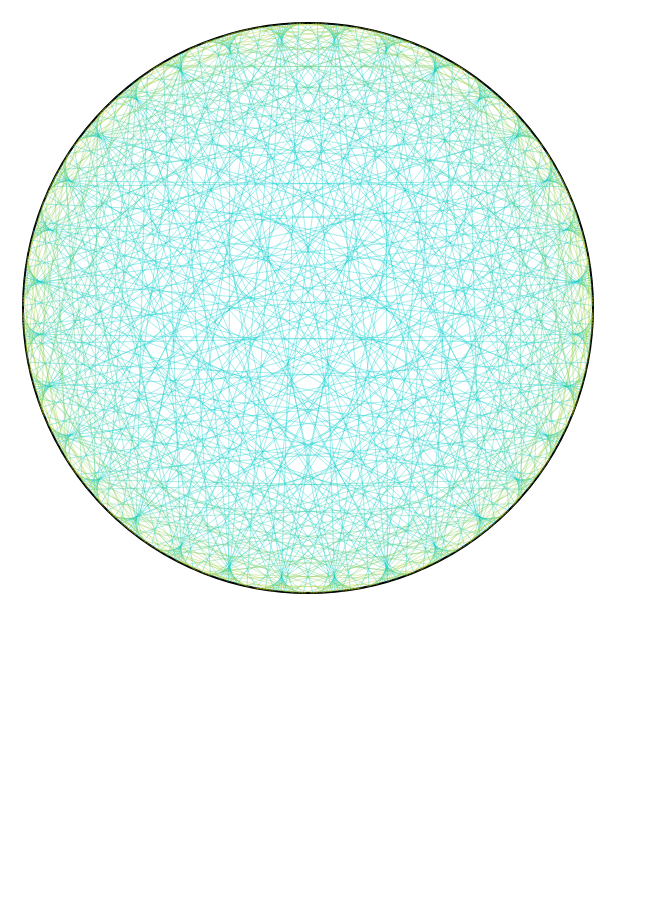
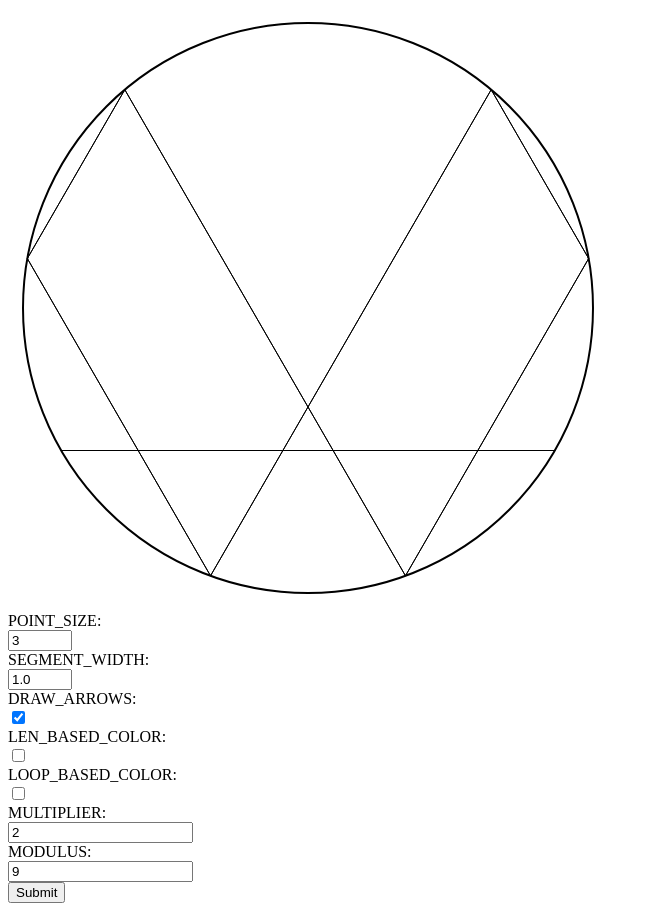
Before and after one commit to SiLiKhon/ModularDiagram, a plain HTML site: page index.html in a window 1280 px wide. Shown: the whole page, without its empty margins (0-649 px from the left). Before the commit the page ends 800 px from the top, so only its background shows below. Drawn offline with Linux system fonts and the light colour scheme.

Commit message:
simple interface

```diff
--- a/index.html
+++ b/index.html
@@ -5,6 +5,16 @@
     </head>
     <body onload="onLoad();">
         <canvas id="diagram" width="600" height="600"></canvas>
+        <form>
+            <label for="POINT_SIZE">POINT_SIZE:</label><br><input type="number" id="POINT_SIZE" name="POINT_SIZE" value="3" min="0.1" max="5.0" step="0.1"><br>
+            <label for="SEGMENT_WIDTH">SEGMENT_WIDTH:</label><br><input type="number" id="SEGMENT_WIDTH" name="SEGMENT_WIDTH" value="1.0" min="0.1" max="5.0" step="0.1"><br>
+            <label for="DRAW_ARROWS">DRAW_ARROWS:</label><br><input type="checkbox" id="DRAW_ARROWS" name="DRAW_ARROWS" checked><br>
+            <label for="LEN_BASED_COLOR">LEN_BASED_COLOR:</label><br><input type="checkbox" id="LEN_BASED_COLOR" name="LEN_BASED_COLOR"><br>
+            <label for="LOOP_BASED_COLOR">LOOP_BASED_COLOR:</label><br><input type="checkbox" id="LOOP_BASED_COLOR" name="LOOP_BASED_COLOR"><br>
+            <label for="MULTIPLIER">MULTIPLIER:</label><br><input type="number" id="MULTIPLIER" name="MULTIPLIER" min="1" step="1" value="2"><br>
+            <label for="MODULUS">MODULUS:</label><br><input type="number" id="MODULUS" name="MODULUS" min="1" step="1" value="9"><br>
+            <input type="submit" value="Submit">
+          </form>
     </body>
     <script src="main.js"></script>
 </html>
--- a/main.js
+++ b/main.js
@@ -1,18 +1,58 @@
-var CIRCLE_COLOR = "#000000";
-var CIRCLE_LW = 2;
-var POINT_COLOR = "#000000";
-var POINT_SIZE = 0.5;
-var SEGMENT_WIDTH = 0.2;
-var ARROW_MARGIN = 20;
-var ARROW_CAPLEN = 12;
-var ARROW_CAPWIDTH = 10;
+var SETUP = {
+    "CIRCLE_COLOR" : "#000000",
+    "CIRCLE_LW" : 2,
+    "POINT_COLOR" : "#000000",
+    "POINT_SIZE" : 0.5,
+    "SEGMENT_WIDTH" : 1.0,
+    "ARROW_MARGIN" : 20,
+    "ARROW_CAPLEN" : 12,
+    "ARROW_CAPWIDTH" : 10,
+    "DRAW_ARROWS" : false,
+    "LEN_BASED_COLOR" : false,
+    "LOOP_BASED_COLOR" : false,
+    "MULTIPLIER" : 2,
+    "MODULUS" : 9,
+}
 
-var DRAW_ARROWS = false;
-var LEN_BASED_COLOR = true;
-var LOOP_BASED_COLOR = false;
+// based on https://stackoverflow.com/a/4209094/3801744
+function setQueryVariable(variable, type) {
+    var query = window.location.search.substring(1);
+    var vars = query.split("&");
+    for (var i = 0; i < vars.length; i++) {
+        var pair = vars[i].split("=");
+        if (pair[0] == variable) {
+            if (pair[1]) SETUP[variable] = type(pair[1]);
+        }
+    }
+}
 
-var MULTIPLIER = 33;
-var MODULUS = 567;
+setQueryVariable("CIRCLE_COLOR", String);
+setQueryVariable("CIRCLE_LW", Number);
+setQueryVariable("POINT_COLOR", String);
+setQueryVariable("POINT_SIZE", Number);
+setQueryVariable("SEGMENT_WIDTH", Number);
+setQueryVariable("ARROW_MARGIN", Number);
+setQueryVariable("ARROW_CAPLEN", Number);
+setQueryVariable("ARROW_CAPWIDTH", Number);
+setQueryVariable("DRAW_ARROWS", Boolean);
+setQueryVariable("LEN_BASED_COLOR", Boolean);
+setQueryVariable("LOOP_BASED_COLOR", Boolean);
+setQueryVariable("MULTIPLIER", Number);
+setQueryVariable("MODULUS", Number);
+
+var CIRCLE_COLOR = SETUP["CIRCLE_COLOR"];
+var CIRCLE_LW = SETUP["CIRCLE_LW"];
+var POINT_COLOR = SETUP["POINT_COLOR"];
+var POINT_SIZE = SETUP["POINT_SIZE"];
+var SEGMENT_WIDTH = SETUP["SEGMENT_WIDTH"];
+var ARROW_MARGIN = SETUP["ARROW_MARGIN"];
+var ARROW_CAPLEN = SETUP["ARROW_CAPLEN"];
+var ARROW_CAPWIDTH = SETUP["ARROW_CAPWIDTH"];
+var DRAW_ARROWS = SETUP["DRAW_ARROWS"];
+var LEN_BASED_COLOR = SETUP["LEN_BASED_COLOR"];
+var LOOP_BASED_COLOR = SETUP["LOOP_BASED_COLOR"];
+var MULTIPLIER = SETUP["MULTIPLIER"];
+var MODULUS = SETUP["MODULUS"];
 
 
 function colorChannelToHex(v) {
```
